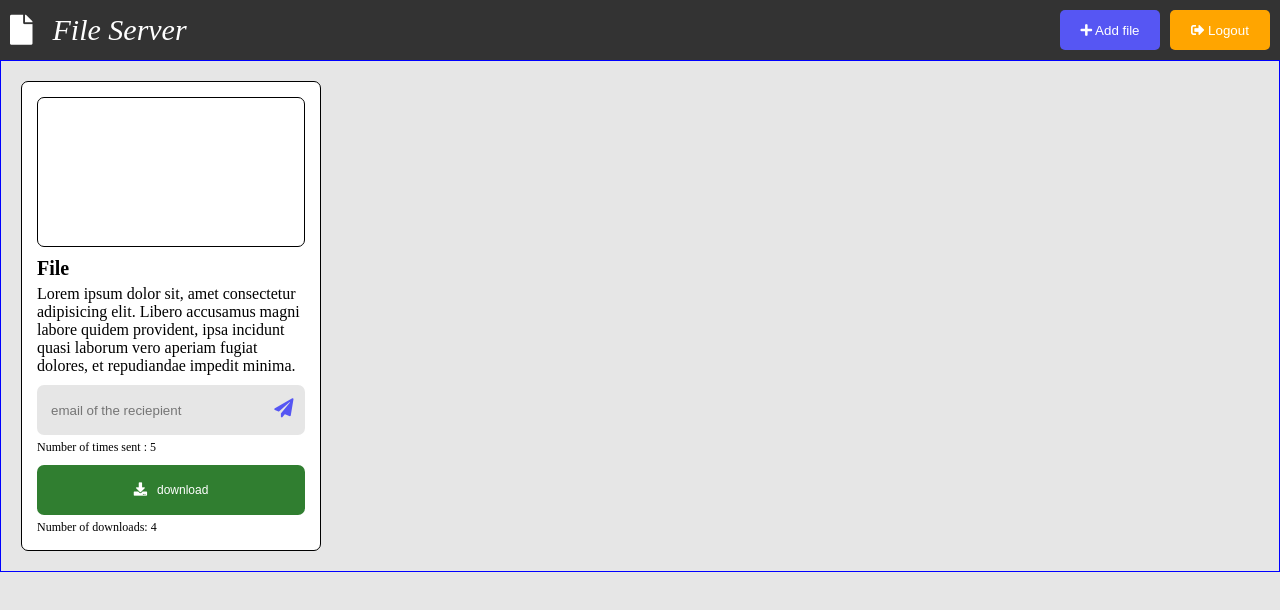
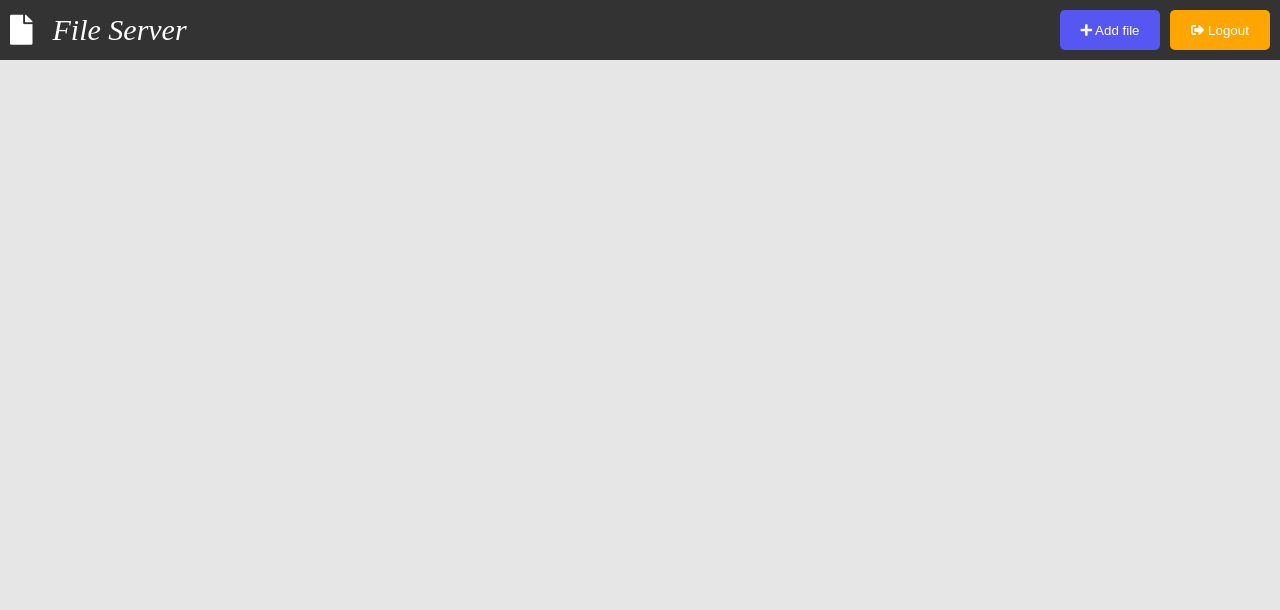
Before and after one commit to amt-abdulmanan-suleman/file-server-main, a plain HTML site: page client/filesPage.html in a window 1280 px wide. Drawn offline with Linux system fonts and the light colour scheme.

Commit message:
design changes

```diff
--- a/client/filesPage.html
+++ b/client/filesPage.html
@@ -65,8 +65,8 @@
             <button type="button" class="post">Post</button>
         </form>
     </section>
-    <section class="main">
-        <div class="card">
+    <section class="main hide">
+        <!-- <div class="card">
             <div class="file-container"></div>
             <div class="about">
                 <h4>File</h4>
@@ -97,7 +97,7 @@
                 </div>
 
             </div>
-        </div>
+        </div> -->
     </section>
 </body>
 </html>
```
